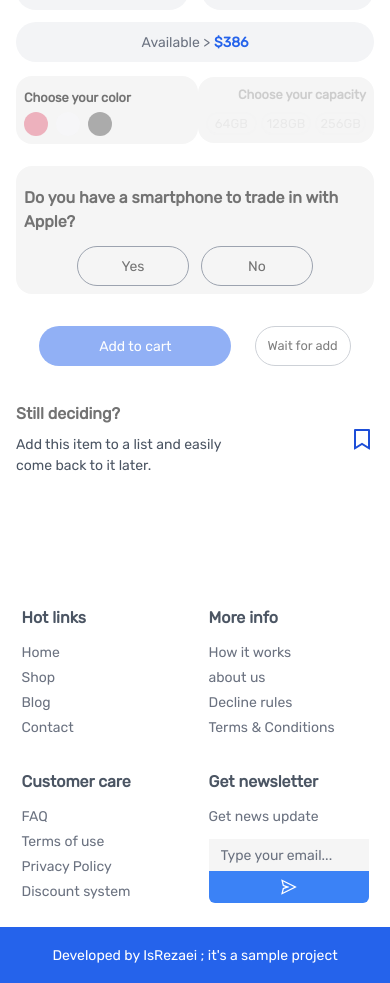
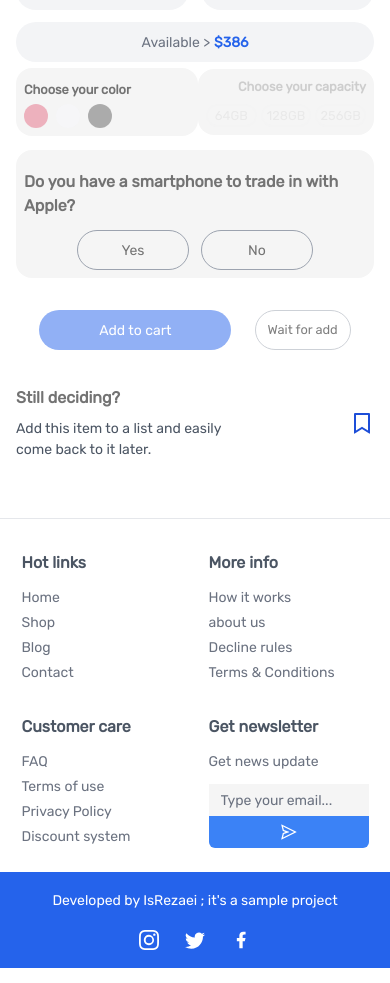
Before and after one commit to isrezaei/solo-shop, a React (Create React App) app: page /details/1 in a window 390 px wide. Shown: the part 781-1764 px from the top of the page. Built offline with nearby package versions, Linux system fonts and the light colour scheme; what tailwindcss-neumorphism would draw is missing.

Commit message:
Footer issue

```diff
--- a/src/Components/Footer/Footer.jsx
+++ b/src/Components/Footer/Footer.jsx
@@ -6,13 +6,13 @@
 {
 
     return (
-        <div className='mt-auto w-full flex flex-col justify-between items-center'>
+        <div className='w-full flex flex-col justify-end items-center'>
             <div className='
-            w-full flex py-6 max-w-[1900px]
-            xs:grid xs:grid-cols-2 xs:place-items-center xs:gap-6 xs:h-full xs:px-5 xs:mt-10
+            w-full flex py-6 max-w-[1900px] border-t
+            xs:grid xs:grid-cols-2 xs:place-items-center xs:gap-6 xs:h-full xs:px-5
             md:flex md:flex-row md:justify-between md:items-center md:h-56 md:px-8 md:border-t md:mt-0
-            lg:flex-row lg:justify-evenly lg:items-center lg:h-60 lg:px-10 lg:border-t lg:mt-[8rem]
-            '>
+            lg:flex-row lg:justify-evenly lg:items-center lg:h-60 lg:px-10 lg:mt-[8rem]'>
+
                 <div className='w-[10rem] h-full flex flex-col justify-start gap-1 items-start cursor-pointer'>
                     <p className='
                     font-bold  text-gray-600
@@ -80,6 +80,8 @@
                     </div>
                 </div>
             </div>
+
+
         </div>
     )
 }
--- a/src/Components/Products_Page/Product_Informaiton/Ansewers_Comp/ChooseCapacity.jsx
+++ b/src/Components/Products_Page/Product_Informaiton/Ansewers_Comp/ChooseCapacity.jsx
@@ -64,7 +64,7 @@
 
 
     return (
-        <div className='xs:w-44 xs:bg-neutral-100 xs:rounded-2xl xs:p-2 xs:my-1 md:w-full md:w-full md:gap-4 md:p-3 md:mx-1'>
+        <div className='xs:w-44 xs:bg-neutral-100 xs:rounded-2xl xs:p-2 xs:my-2 md:w-full md:w-full md:gap-4 md:p-3 md:mx-1'>
 
             <div className={`w-full flex flex-col justify-center border-gray-400
                  xs:items-end
--- a/src/Components/Products_Page/Product_Informaiton/Ansewers_Comp/ChooseColor.jsx
+++ b/src/Components/Products_Page/Product_Informaiton/Ansewers_Comp/ChooseColor.jsx
@@ -54,7 +54,7 @@
 
 
     return (
-        <div className='xs:w-48 xs:bg-neutral-100 xs:rounded-2xl xs:p-2 xs:my-1 md:w-full md:w-full md:gap-4 md:p-3 md:mx-1'>
+        <div className='xs:w-48 xs:bg-neutral-100 xs:rounded-2xl xs:p-2 xs:my-2 md:w-full md:w-full md:gap-4 md:p-3 md:mx-1'>
 
             <div className='
                    text-neutral-500 font-bold my-1
--- a/src/Components/Products_Page/Products_Rendering/DetailsEachProduct.jsx
+++ b/src/Components/Products_Page/Products_Rendering/DetailsEachProduct.jsx
@@ -85,7 +85,7 @@
 
                     <div className='
                     w-full flex
-                    xs:h-16 xs:flex-row xs:justify-between xs:items-center xs:my-2
+                    xs:h-16 xs:flex-row xs:justify-between xs:items-center
                     lg:h-auto lg:flex-col lg:justify-between lg:items-star'>
                         <ChooseColor/>
                         <ChooseCapacity/>
```
